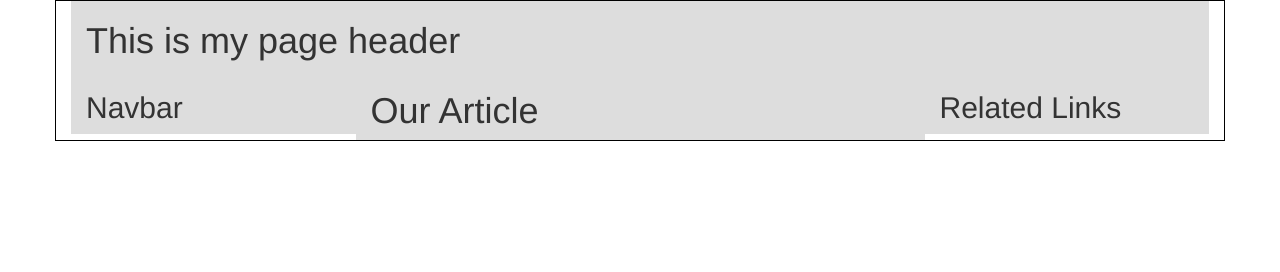
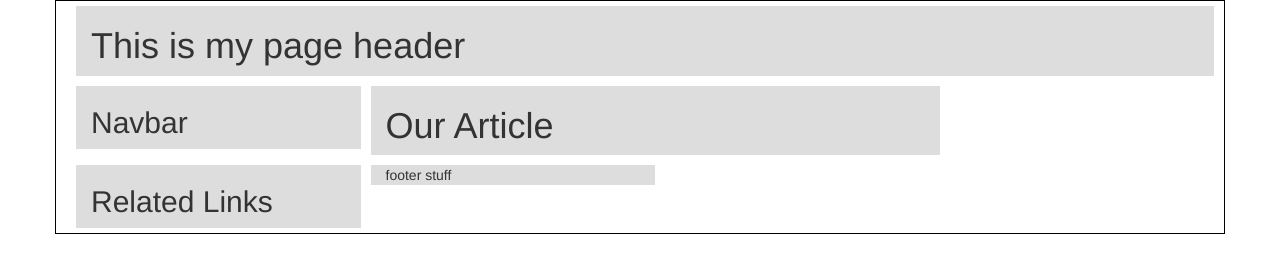
Before and after one commit to samwilliams312/bootstrap_grid, a plain HTML site: page index.html in a window 1280 px wide. Drawn offline with nearby package versions, Linux system fonts and the light colour scheme.

Commit message:
Update index.html

```diff
--- a/index.html
+++ b/index.html
@@ -14,7 +14,8 @@
         border: 1px solid #000;
       }
 
-      header, nav, article, aside {
+      header, nav, article, aside, footer {
+        margin:5px;
         background-color: #ddd;
 
       }
@@ -38,13 +39,10 @@
       </div>
 
       <div class = "row>">
-        <nav>
           <nav class="col-md-3">
             <h2> Navbar</h2>
+          </nav>
 
-        </nav>
-
-        <article>
           <article class ="col-md-6">
           <h1>Our Article</h1>
 
@@ -52,9 +50,11 @@
 
         <aside class = "col-md-3">
           <h2>Related Links</h2>
+        </aside>
 
-
-        </aside>
+        <footer class = "col-md-3">
+          <h>footer stuff</h>
+        </footer>
       </div>
 
       <div class = "row>">
```
